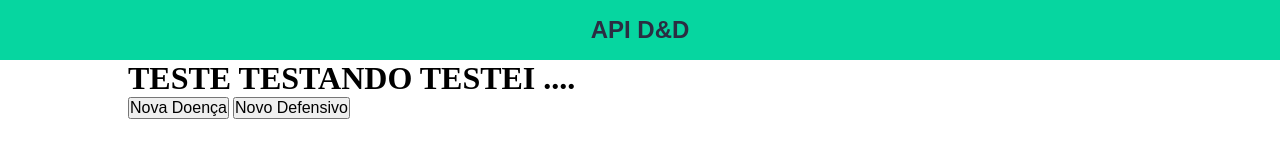
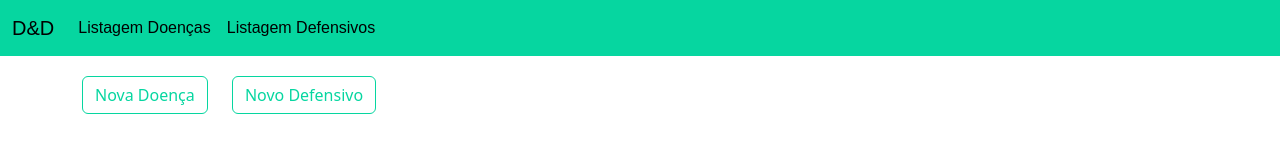
Before and after one commit to ElizabethSilva/DD_api, a plain HTML site: page frontend/main.html in a window 1280 px wide. Drawn offline with nearby package versions, Linux system fonts and the light colour scheme.

Commit message:
updating files

```diff
--- a/frontend/main.html
+++ b/frontend/main.html
@@ -7,26 +7,32 @@
     <meta name="viewport" content="width=device-width, initial-scale=1.0">
 
     <link rel="stylesheet" href="../frontend/style.css">
+    <link href="https://cdn.jsdelivr.net/npm/bootstrap@5.3.0/dist/css/bootstrap.min.css" rel="stylesheet" integrity="sha384-9ndCyUaIbzAi2FUVXJi0CjmCapSmO7SnpJef0486qhLnuZ2cdeRhO02iuK6FUUVM" crossorigin="anonymous">
     <title>API - Defensivos e Doenças</title>
 </head>
 
 <body>
-    <header id="header">
-        <nav>
-            <div class="container">
-                <div class="text-center">
-                    <a href="/frontend/main.html" class="nav-brand text-dark">API D&D</a>
-                </div>
-            </div>
-        </nav>
-    </header>
+    <nav class="navbar navbar-expand-lg bg-body">
+        <div class="container-fluid">
+          <a class="navbar-brand" href="main.html">D&D</a>
+          <button class="navbar-toggler" type="button" data-bs-toggle="collapse" data-bs-target="#navbarNav" aria-controls="navbarNav" aria-expanded="false" aria-label="Toggle navigation">
+          </button>
+          <div class="collapse navbar-collapse" id="navbarNav">
+            <ul class="navbar-nav">
+              <li class="nav-item">
+                <a class="nav-link active" aria-current="page" href="tabelas/doenca.html">Listagem Doenças</a>
+              </li>
+              <li class="nav-item">
+                <a class="nav-link active" aria-current="page" href="tabelas/defensivo.html">Listagem Defensivos</a>
+              </li>
+            </ul>
+          </div>
+        </div>
+      </nav>
     <main>
         <div class="container">
-            <h1>TESTE TESTANDO TESTEI ....</h1>
-            <button class="btn text-dark "><a href="/frontend/Cadastro/doenca.html"
-                    style="text-decoration: none; color: black;">Nova Doença</a></button>
-            <button class="btn text-dark "><a href="/frontend/Cadastro/defensivo.html"
-                    style="text-decoration: none; color: black;">Novo Defensivo</a></button>
+            <a href="/frontend/Cadastro/doenca.html" class="btn btn-outline-info" tabindex="-1" role="button" aria-disabled="true">Nova Doença</a>
+            <a href="/frontend/Cadastro/defensivo.html" class="btn btn-outline-info" tabindex="-1" role="button" aria-disabled="true">Novo Defensivo</a>
         </div>
     </main>
 
@@ -35,4 +41,6 @@
     </footer>
 </body>
 
+<script src="https://cdn.jsdelivr.net/npm/@popperjs/core@2.11.8/dist/umd/popper.min.js" integrity="sha384-I7E8VVD/ismYTF4hNIPjVp/Zjvgyol6VFvRkX/vR+Vc4jQkC+hVqc2pM8ODewa9r" crossorigin="anonymous"></script>
+<script src="https://cdn.jsdelivr.net/npm/bootstrap@5.3.0/dist/js/bootstrap.min.js" integrity="sha384-fbbOQedDUMZZ5KreZpsbe1LCZPVmfTnH7ois6mU1QK+m14rQ1l2bGBq41eYeM/fS" crossorigin="anonymous"></script>
 </html>
--- a/frontend/style.css
+++ b/frontend/style.css
@@ -13,9 +13,17 @@
 
 a {
     color: var(--light);
-    text-decoration: none;
+    text-decoration: none !important;
     font-family: 'PT Sans', sans-serif;
     font-size: medium;
+}
+
+.btn-outline-info {
+    margin-top: 20px;
+    margin-right: 20px;
+    --bs-btn-color: #06d6a0 !important;
+    --bs-btn-border-color: #06d6a0 !important;
+    --bs-btn-hover-bg: #06d6a0 !important;
 }
 
 .container {
@@ -157,6 +165,15 @@ td {
 
 th {
     background-color: #f2f2f2;
+    margin-top: 10px;
+}
+
+.box-nav.d-flex.justify-between {
+    margin: 10px;
+}
+
+.navbar.navbar-expand-lg.bg-body {
+    background-color: #06d6a0 !important;
 }
 
 .table td,
```
Also changed, not shown: backend/app.js (+6 -6 lines), frontend/Cadastro/defensivo.html (+2 -4 lines), frontend/Cadastro/doenca.html (+1 -1 lines), frontend/tabelas/defensivo.html (+2 -6 lines), frontend/tabelas/doenca.html (+1 -28 lines).
